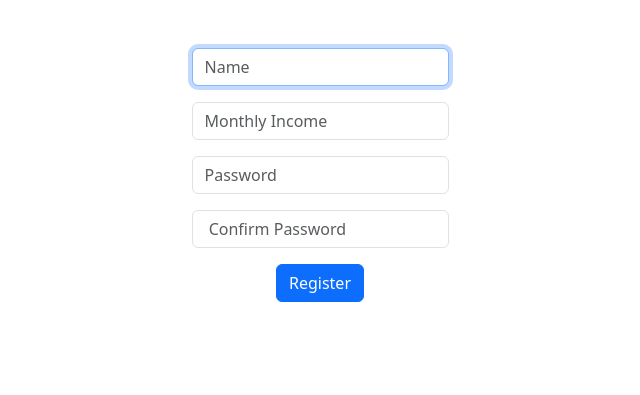
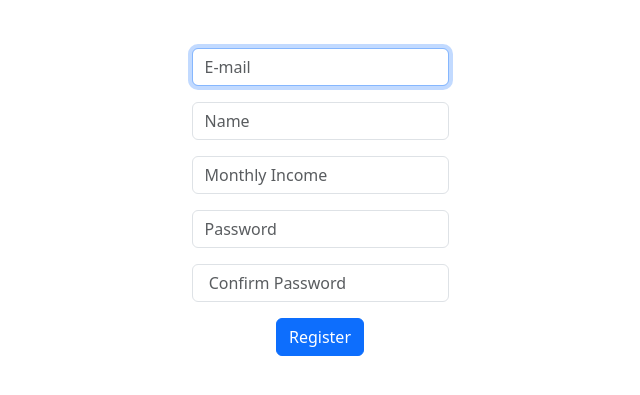
Before and after one commit to swaraliz11/expense-tracker, a Flask app: page /register in a window 1280 px wide. Shown: the part 76-471 px from the top of the page, without its empty margins (320-960 px from the left). Run offline with Flask 3, Linux system fonts and the light colour scheme.

Commit message:
modified register.py

```diff
--- a/templates/register.html
+++ b/templates/register.html
@@ -6,6 +6,9 @@
 
 {% block main %}
 <form action="/register" method="post">
+    <div class="mb-3">
+        <input autocomplete="off" autofocus class="form-control mx-auto w-auto" name="email" placeholder="E-mail" type="text">
+    </div>
     <div class="mb-3">
         <input autocomplete="off" autofocus class="form-control mx-auto w-auto" name="name" placeholder="Name" type="text">
     </div>
```
